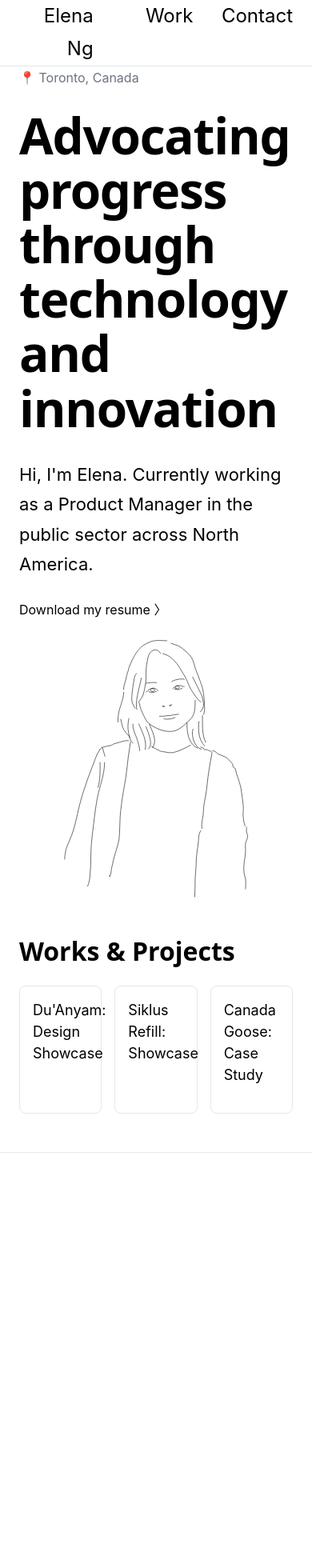
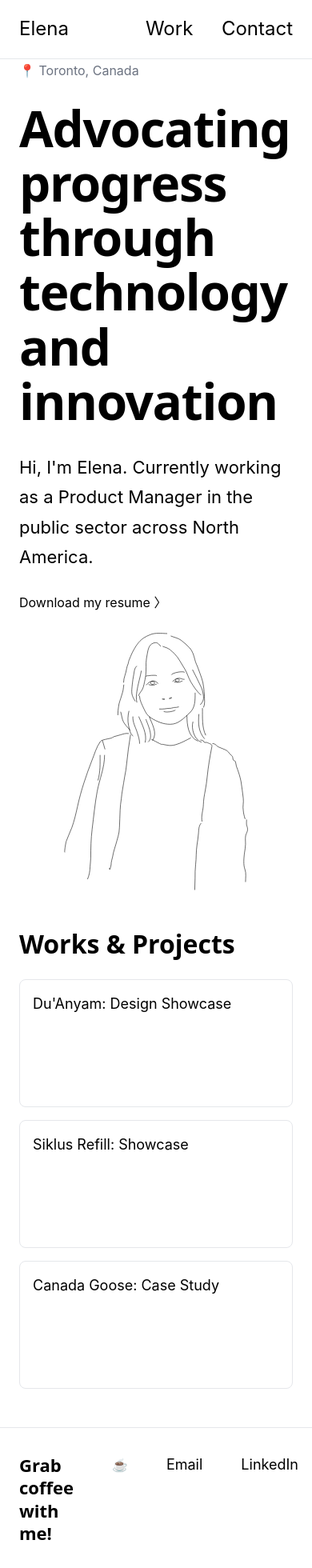
Before and after one commit to isabelaelena/isabelaelena.github.io, a SvelteKit app: page / in a window 390 px wide. Shown: the top 1960 px of the page at 80% size. Before the commit the page ends 1497 px from the top, so only its background shows below. Built offline with nearby package versions, Linux system fonts and the light colour scheme.

Commit message:
fixed links

```diff
--- a/src/routes/+layout.svelte
+++ b/src/routes/+layout.svelte
@@ -9,9 +9,9 @@
   <div class="padding">
     <!-- desktop (equal-width items across the full bar) -->
     <ul class="hidden w-full justify-end space-x-8 md:flex">
-      <li class="mr-auto">Elena Ng</li>
-      <li>Work</li>
-      <li>Contact</li>
+      <li class="mr-auto"><a href="/">Elena</a></li>
+      <li><a href="/#works">Work</a></li>
+      <li><a href="#contact">Contact</a></li>
     </ul>
   </div>
 </nav>
@@ -22,7 +22,7 @@
   <div id="contact">
     <footer class="w-full border-t border-grey-300">
       <div class="padding pt-8 pb-6">
-        <ul class="hidden w-full space-x-12 md:flex">
+        <ul class="w-full space-x-12 flex">
           <li>
             <h3>Grab coffee with me!</h3>
             </li>
--- a/src/routes/+page.svelte
+++ b/src/routes/+page.svelte
@@ -36,7 +36,7 @@
 <section class="padding" id="works">
   <div class="pt-12">
     <h2>Works & Projects</h2>
-      <div class="grid grid-cols-3 gap-4 pt-2 pb-12">
+      <div class="grid grid-cols-1 sm:grid-cols-2 md:grid-cols-3 gap-4 pt-2 pb-12">
         <a href="/works/duanyam" class="card">Du'Anyam: Design Showcase</a>
         <a href="/works/siklus" class="card">Siklus Refill: Showcase</a>
         <a href="/works/canadagoose" class="card">Canada Goose: Case Study</a>
```
